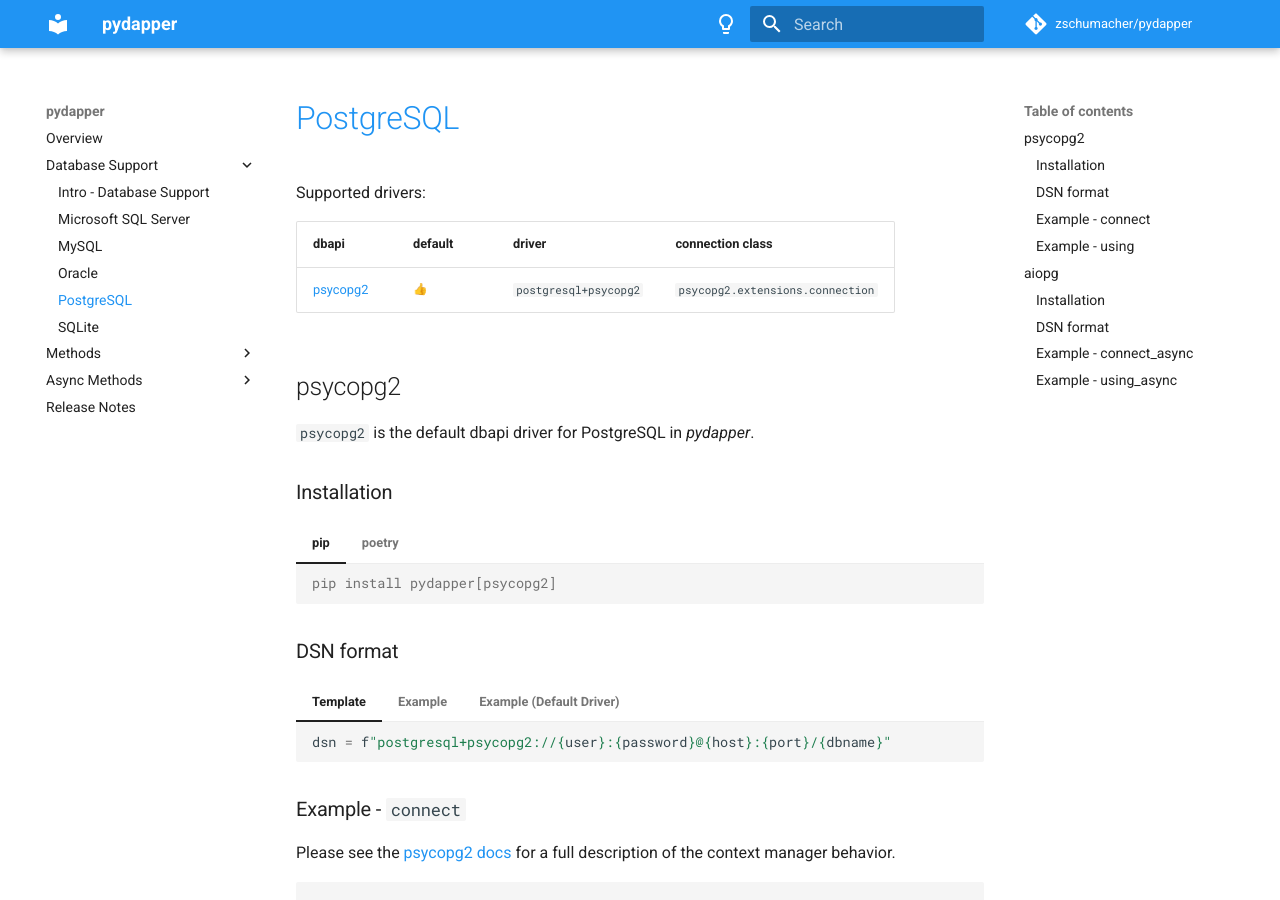
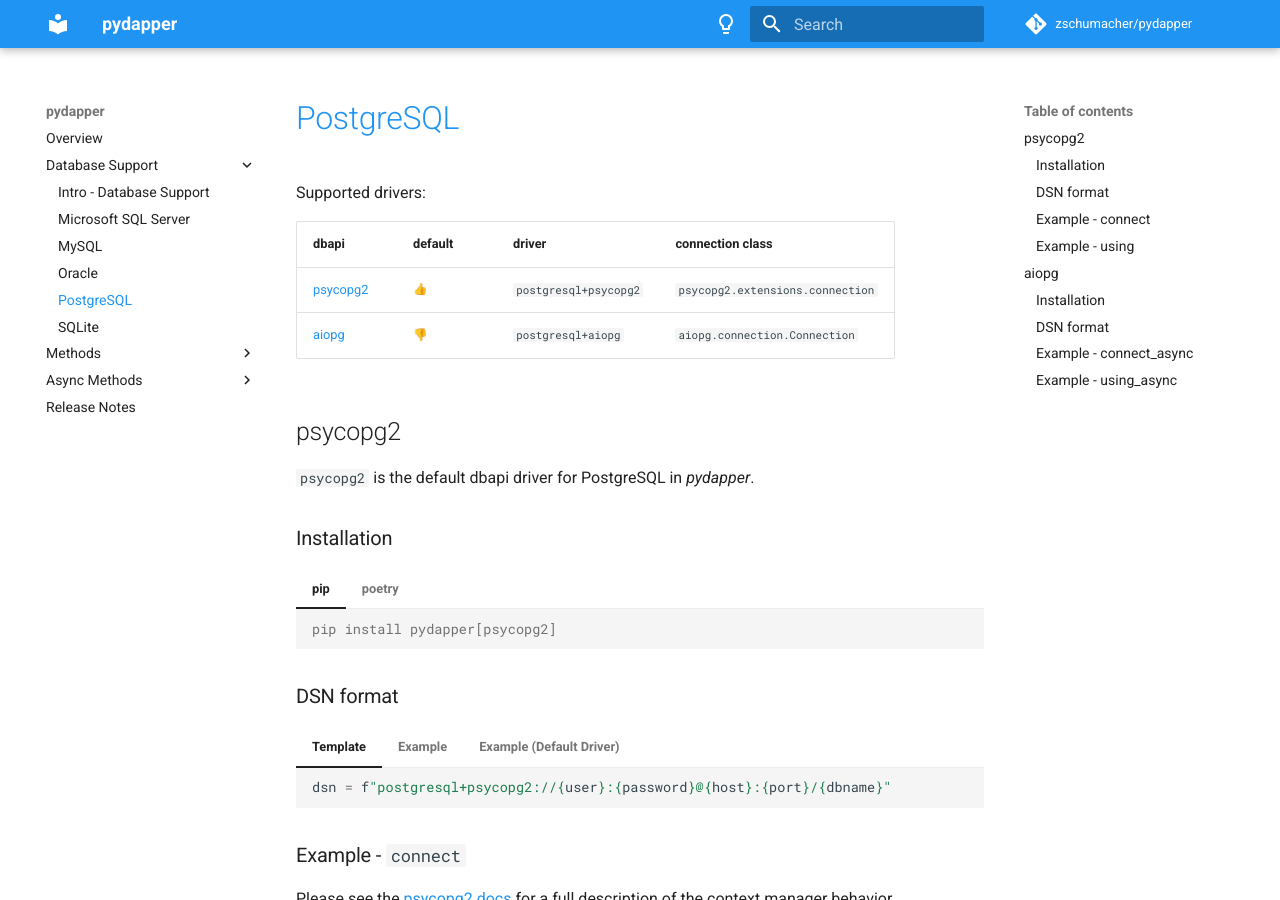
Before and after one commit to zschumacher/pydapper, an MkDocs documentation site: the page built from docs/database_support/postgresql.md, in a window 1280 px wide and 900 px high. Built offline with MkDocs 1.6.1 and Material for MkDocs 9.7.7, drawn with Linux system fonts in a browser that asks for light colours; emoji names are drawn with the system emoji font; comment, search, counter and statistics services are not loaded.

Commit message:
📋 Add `aiopg` to table in PostgreSQL docs section (#107)
add aiopg to table in pg docs

Co-authored-by: Zach Schumacher <Zach Schumacher>

```diff
--- a/docs/database_support/postgresql.md
+++ b/docs/database_support/postgresql.md
@@ -1,9 +1,10 @@
 # [PostgreSQL](https://www.postgresql.org)
 Supported drivers:
 
-| dbapi                                               | default    | driver                | connection class                 |
-|-----------------------------------------------------|------------|-----------------------|----------------------------------|
-| [psycopg2](https://www.psycopg.org/docs/usage.html) | :thumbsup: | `postgresql+psycopg2` | `psycopg2.extensions.connection` |
+| dbapi                                               | default      | driver                | connection class                 |
+|-----------------------------------------------------|--------------|-----------------------|----------------------------------|
+| [psycopg2](https://www.psycopg.org/docs/usage.html) | :thumbsup:   | `postgresql+psycopg2` | `psycopg2.extensions.connection` |
+| [aiopg](https://aiopg.readthedocs.io/en/stable/)    | :thumbsdown: | `postgresql+aiopg`    | `aiopg.connection.Connection` |
 
 ## psycopg2
 `psycopg2` is the default dbapi driver for PostgreSQL in *pydapper*.
```
